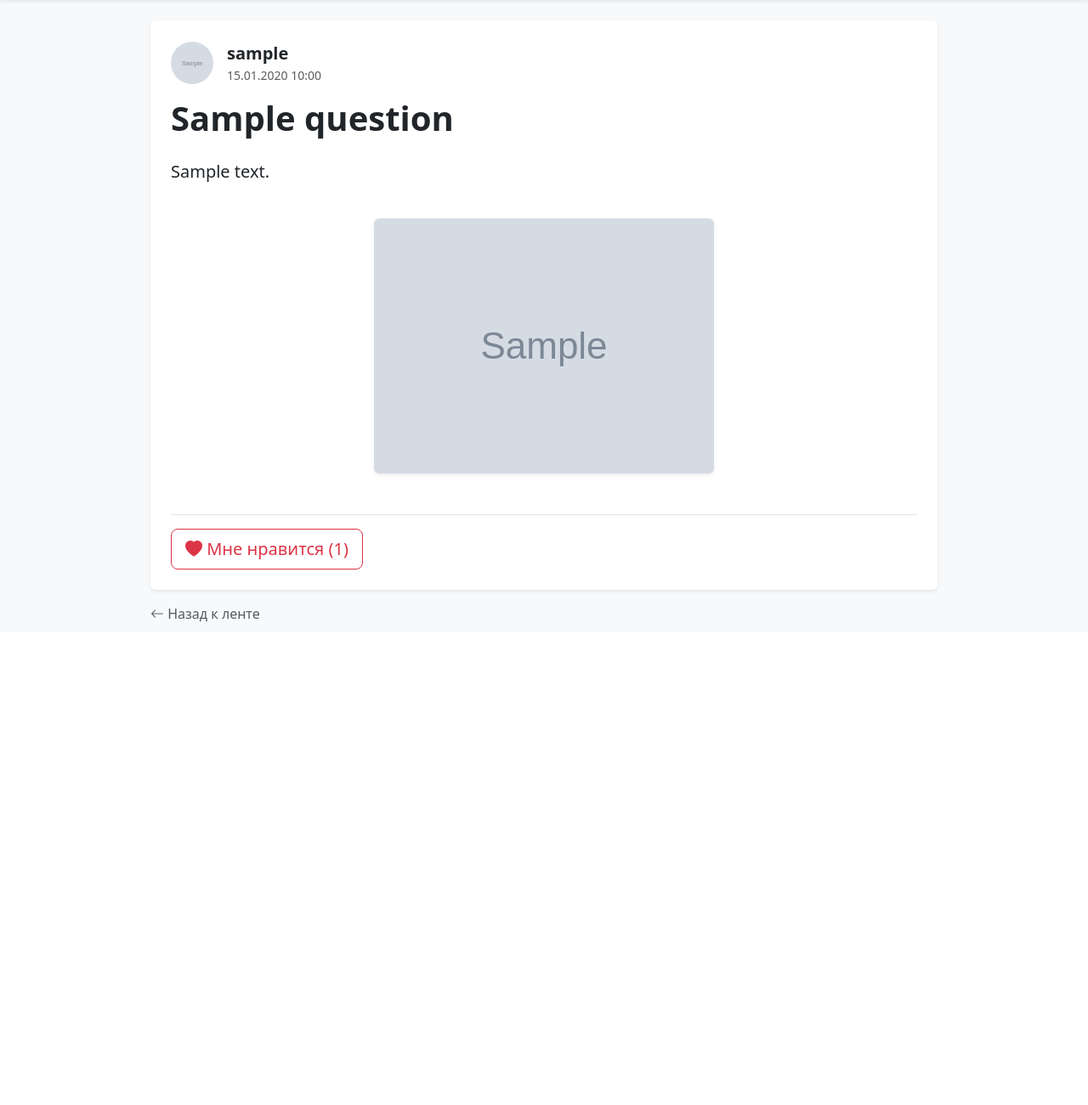
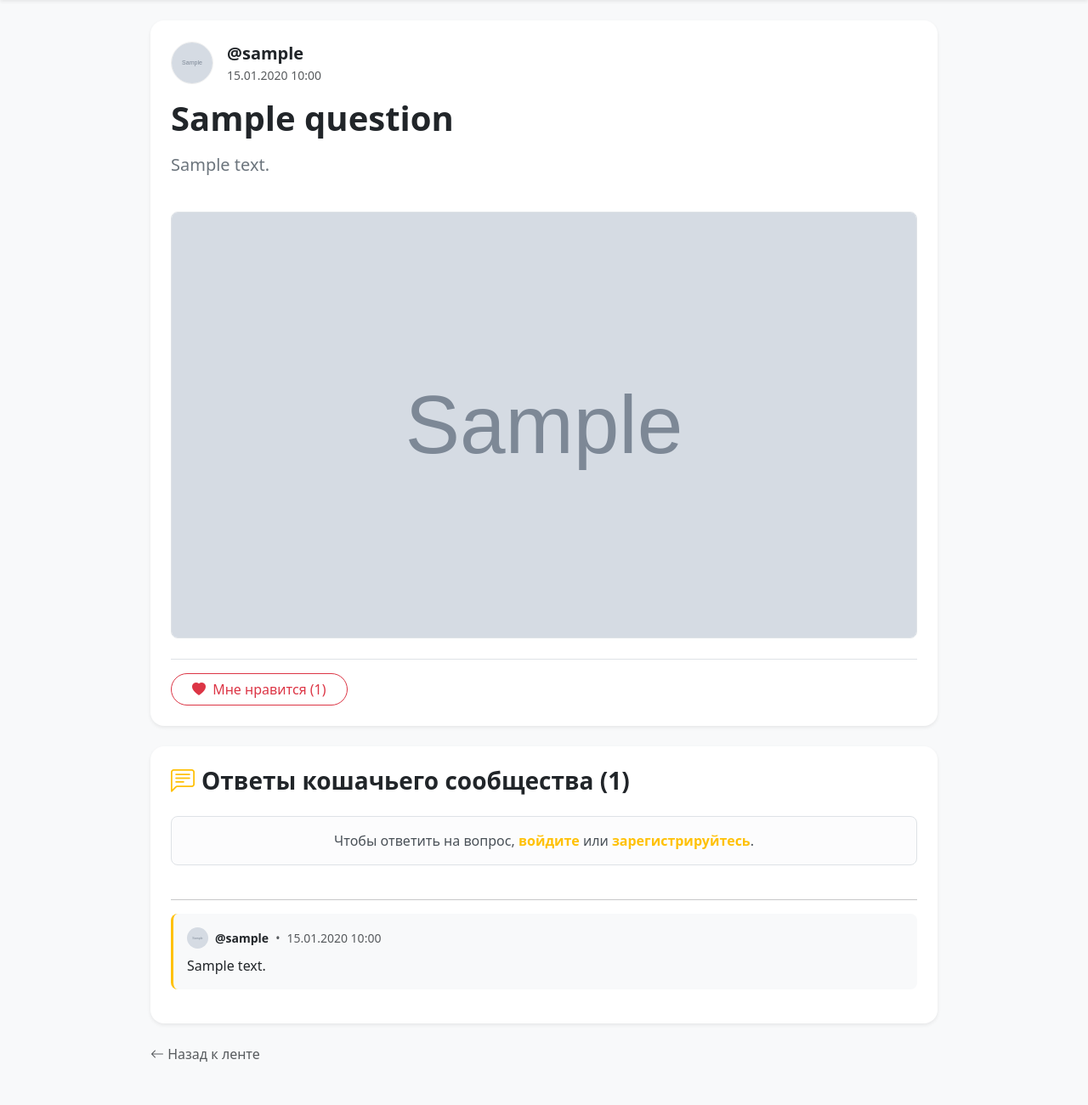
Before and after one commit to boltg228/my-projekt, a Flask app: page /question/1 in a window 1280 px wide. Shown: the part 56-1356 px from the top of the page at 85% size. Before the commit the page ends 788 px from the top, so only its background shows below. Run offline with Flask 3, Linux system fonts and the light colour scheme; tables that the repository leaves empty hold one stand-in row (values such as "Sample post"); grey boxes marked "Sample" are stand-in pictures.

Commit message:
Update question.html

```diff
--- a/templates/question.html
+++ b/templates/question.html
@@ -2,29 +2,31 @@
 {% block content %}
 <div class="row justify-content-center">
     <div class="col-md-10">
-        <div class="card border-0 shadow-sm p-4">
+        <!-- Карточка вопроса -->
+        <div class="card border-0 shadow-sm p-4 rounded-4 mb-4">
             <div class="d-flex align-items-center mb-3">
                 {% if question.author.avatar %}
-                    <img src="{{ url_for('static', filename='uploads/' + question.author.avatar) }}" class="rounded-circle me-3" style="width: 50px; height: 50px; object-fit: cover;">
+                    <img src="{{ url_for('static', filename='uploads/' + question.author.avatar) }}" class="rounded-circle me-3" style="width: 50px; height: 50px; object-fit: cover; border: 1px solid #eee;">
                 {% else %}
                     <i class="bi bi-person-circle fs-1 me-3 text-secondary"></i>
                 {% endif %}
                 <div>
-                    <a href="{{ url_for('profile', username=question.author.username) }}" class="text-dark fw-bold text-decoration-none fs-5">{{ question.author.username }}</a>
+                    <a href="{{ url_for('profile', username=question.author.username) }}" class="text-dark fw-bold text-decoration-none fs-5">@{{ question.author.username }}</a>
                     <div class="text-muted small">{{ question.date_created.strftime('%d.%m.%Y %H:%M') }}</div>
                 </div>
             </div>
 
-            <h1 class="fw-bold">{{ question.title }}</h1>
-            <p class="fs-5 mt-3" style="white-space: pre-wrap;">{{ question.content }}</p>
+            <h1 class="fw-bold text-dark mb-3">{{ question.title }}</h1>
+            <p class="fs-5 text-secondary" style="white-space: pre-wrap;">{{ question.content }}</p>
 
             {% if question.image_file %}
-                <div class="text-center mt-4">
-                    <img src="{{ url_for('static', filename='uploads/' + question.image_file) }}" class="img-fluid rounded shadow-sm">
+                <div class="text-center mt-4 rounded-3 overflow-hidden border">
+                    <img src="{{ url_for('static', filename='uploads/' + question.image_file) }}" class="img-fluid w-100" style="max-height: 500px; object-fit: cover;">
                 </div>
             {% endif %}
 
-            <div class="mt-5 border-top pt-3">
+            <!-- Лайк -->
+            <div class="mt-4 border-top pt-3 d-flex align-items-center">
                 <form action="{{ url_for('like_question', question_id=question.id) }}" method="POST">
                     {% set user_liked = false %}
                     {% if current_user.is_authenticated %}
@@ -32,14 +34,59 @@
                             {% set user_liked = true %}
                         {% endfor %}
                     {% endif %}
-                    <button type="submit" class="btn {% if user_liked %}btn-danger{% else %}btn-outline-danger{% endif %} btn-lg">
-                        <i class="bi bi-heart-fill"></i> Мне нравится ({{ question.likes|length }})
+                    <button type="submit" class="btn {% if user_liked %}btn-danger{% else %}btn-outline-danger{% endif %} rounded-pill px-4">
+                        <i class="bi bi-heart-fill me-1"></i> Мне нравится ({{ question.likes|length }})
                     </button>
                 </form>
             </div>
         </div>
 
-        <div class="mt-3">
+        <!-- РАЗДЕЛ ОТВЕТОВ -->
+        <div class="card border-0 shadow-sm p-4 rounded-4 mb-4">
+            <h3 class="fw-bold mb-4"><i class="bi bi-chat-left-text text-warning me-2"></i>Ответы кошачьего сообщества ({{ question.comments|length }})</h3>
+
+            <!-- Форма отправки ответа -->
+            {% if current_user.is_authenticated %}
+                <form action="{{ url_for('add_comment', question_id=question.id) }}" method="POST" class="mb-4">
+                    <div class="mb-3">
+                        <textarea name="content" class="form-control rounded-3" rows="3" placeholder="Мяукните свой ответ на этот вопрос..." required></textarea>
+                    </div>
+                    <button type="submit" class="btn btn-warning fw-bold rounded-pill px-4">Отправить ответ</button>
+                </form>
+            {% else %}
+                <div class="alert alert-light border rounded-3 text-center mb-4">
+                     Чтобы ответить на вопрос, <a href="{{ url_for('login') }}" class="fw-bold text-warning text-decoration-none">войдите</a> или <a href="{{ url_for('register') }}" class="fw-bold text-warning text-decoration-none">зарегистрируйтесь</a>.
+                </div>
+            {% endif %}
+
+            <hr>
+
+            <!-- Список существующих ответов -->
+            <div class="comment-list">
+                {% for comment in question.comments|sort(attribute='date_created', reverse=true) %}
+                    <div class="p-3 mb-3 bg-light rounded-3 border-start border-warning border-3">
+                        <div class="d-flex align-items-center mb-2">
+                            {% if comment.author.avatar %}
+                                <img src="{{ url_for('static', filename='uploads/' + comment.author.avatar) }}" class="rounded-circle me-2" style="width: 25px; height: 25px; object-fit: cover;">
+                            {% else %}
+                                <i class="bi bi-person-circle text-secondary me-2"></i>
+                            {% endif %}
+                            <a href="{{ url_for('profile', username=comment.author.username) }}" class="text-decoration-none text-dark fw-bold small">@{{ comment.author.username }}</a>
+                            <span class="mx-2 text-muted small">•</span>
+                            <small class="text-muted small">{{ comment.date_created.strftime('%d.%m.%Y %H:%M') }}</small>
+                        </div>
+                        <p class="mb-0 text-dark" style="white-space: pre-wrap;">{{ comment.content }}</p>
+                    </div>
+                {% else %}
+                    <div class="text-center py-4 text-muted">
+                        <i class="bi bi-chat-dots fs-2 opacity-50"></i>
+                        <p class="mt-2 mb-0">Пока никто не ответил. Будьте первым!</p>
+                    </div>
+                {% endfor %}
+            </div>
+        </div>
+
+        <div class="mt-3 mb-5">
             <a href="{{ url_for('index') }}" class="text-muted text-decoration-none"><i class="bi bi-arrow-left"></i> Назад к ленте</a>
         </div>
     </div>
```
